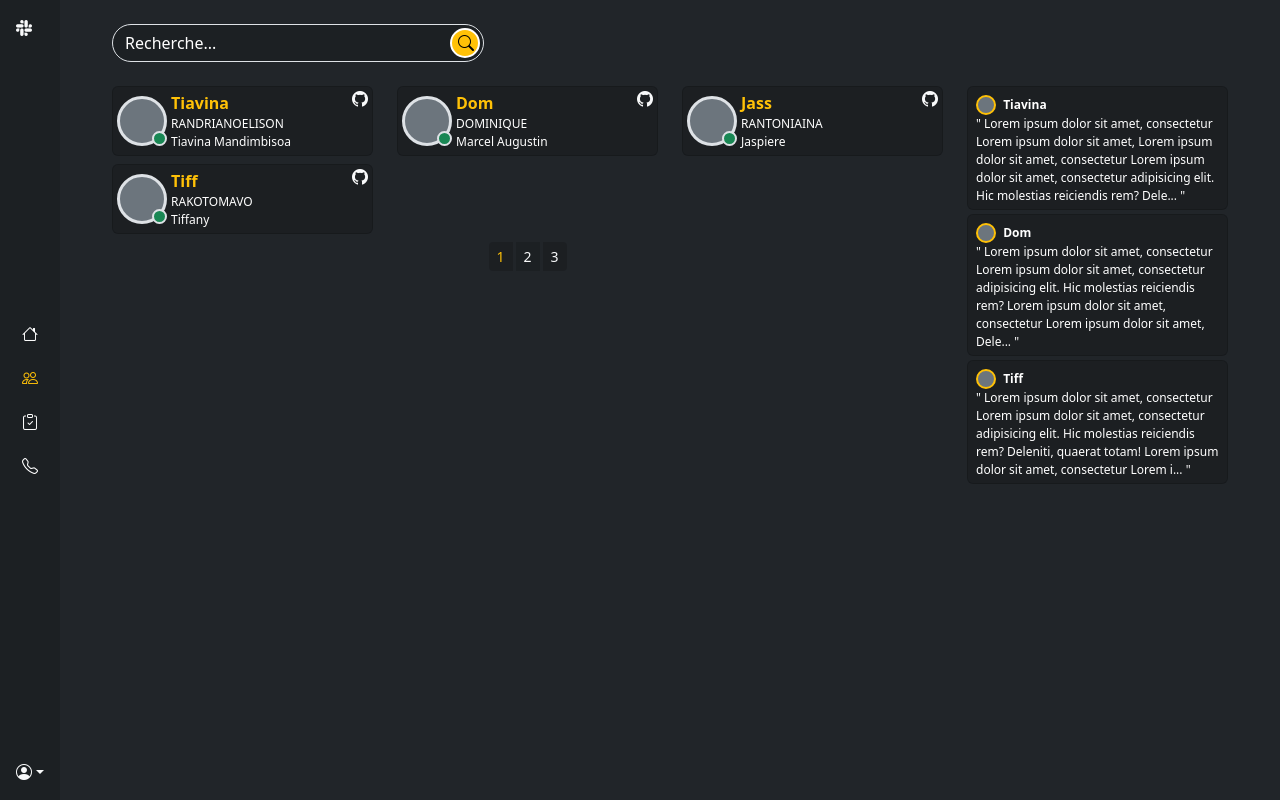
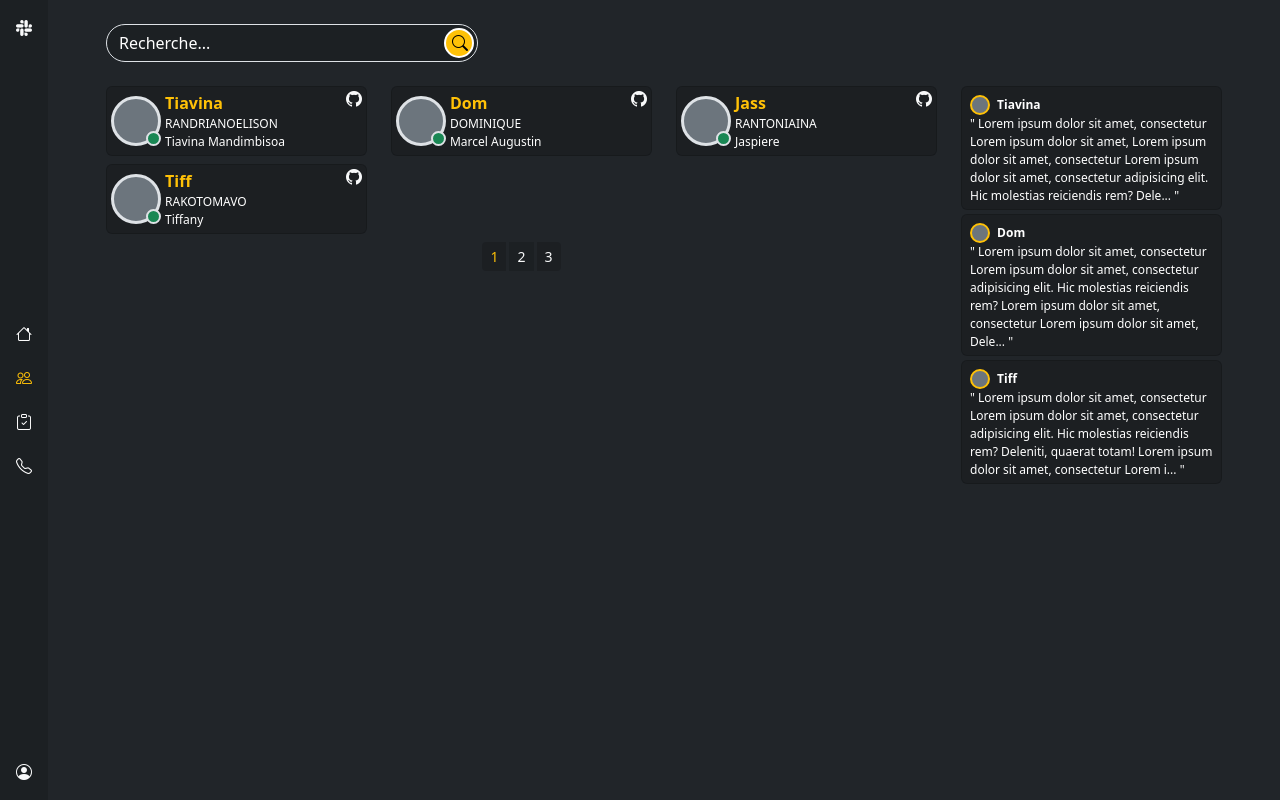
Before and after one commit to TiavinaTiTi/Community, an Angular app: page /team in a window 1280 px wide. Built offline with nearby package versions, Linux system fonts and the light colour scheme.

Commit message:
Creation button login

```diff
--- a/src/app/app.component.html
+++ b/src/app/app.component.html
@@ -12,7 +12,12 @@
         </div>
       }
     </div>
-    <div class="dropdown">
+    <div class="">
+      <a href="#" class="d-flex align-items-center justify-content-center p-3 link-light text-decoration-none">
+        <i class="bi-person-circle"></i>
+      </a>
+    </div>
+    <!--<div class="dropdown">
       <a href="#" class="d-flex align-items-center justify-content-center p-3 link-light text-decoration-none dropdown-toggle" id="dropdownUser3" data-bs-toggle="dropdown" aria-expanded="false">
         <i class="bi-person-circle"></i>
       </a>
@@ -23,7 +28,7 @@
         <li><hr class="dropdown-divider"></li>
         <li><a class="dropdown-item" href="#">Sign out</a></li>
       </ul>
-    </div>
+    </div>-->
   </nav>
 
   <div class="col text-white">
```
